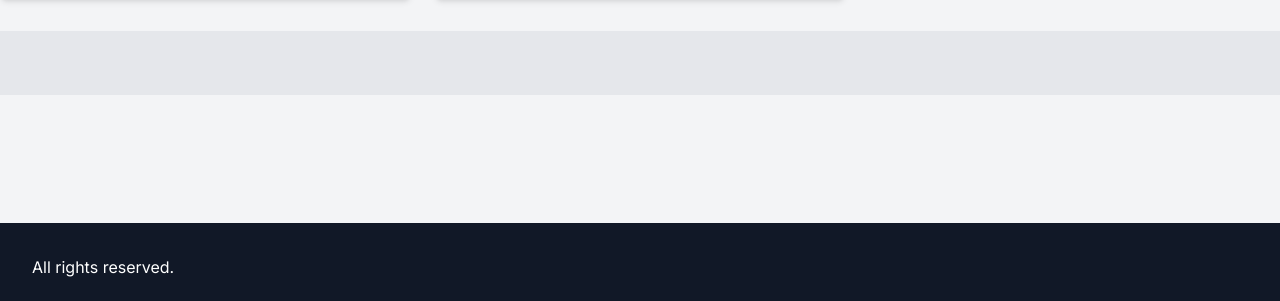
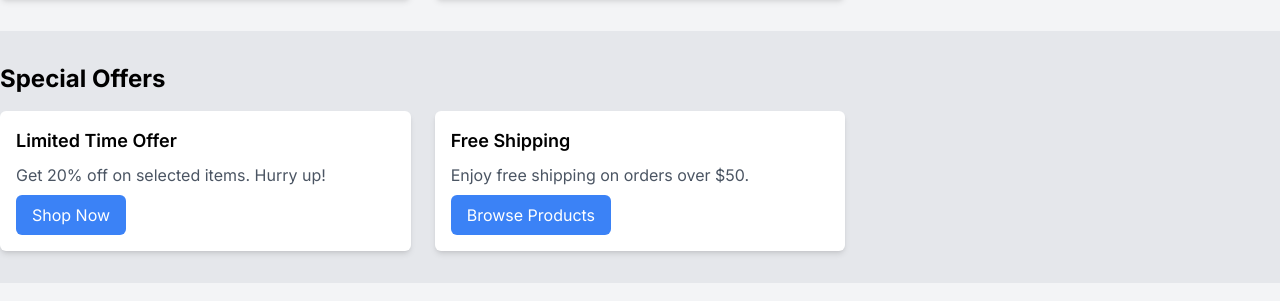
Before and after one commit to zhwltlr/k-shop, a Next.js app in the folder packages/frontend/: page / in a window 1280 px wide. Shown: the part 811-1112 px from the top of the page. Built offline with nearby package versions, Linux system fonts and the light colour scheme.

Commit message:
add special offer section

```diff
--- a/packages/frontend/app/page.tsx
+++ b/packages/frontend/app/page.tsx
@@ -14,6 +14,21 @@ const Home = () => {
       name: "Product 2",
       price: 39.99,
       imageUrl: "product2.jpg",
+    },
+  ];
+
+  const specialOffers = [
+    {
+      id: 1,
+      title: "Limited Time Offer",
+      description: "Get 20% off on selected items. Hurry up!",
+      ctaText: "Shop Now",
+    },
+    {
+      id: 2,
+      title: "Free Shipping",
+      description: "Enjoy free shipping on orders over $50.",
+      ctaText: "Browse Products",
     },
   ];
 
@@ -116,8 +131,18 @@ const Home = () => {
 
       {/* Special Offers */}
       <section className="bg-gray-200 py-8">
-        {/* Display ongoing promotions or special offers */}
-        {/* Visuals, descriptions, and call-to-action buttons */}
+        <h2 className="text-2xl font-bold mb-4">Special Offers</h2>
+        <div className="grid grid-cols-1 md:grid-cols-2 lg:grid-cols-3 gap-6">
+          {specialOffers.map((offer) => (
+            <div key={offer.id} className="bg-white p-4 rounded-md shadow-md">
+              <h3 className="text-lg font-semibold mb-2">{offer.title}</h3>
+              <p className="text-gray-600">{offer.description}</p>
+              <button className="mt-2 bg-blue-500 text-white px-4 py-2 rounded-md">
+                {offer.ctaText}
+              </button>
+            </div>
+          ))}
+        </div>
       </section>
 
       {/* Testimonials or Reviews */}
```
